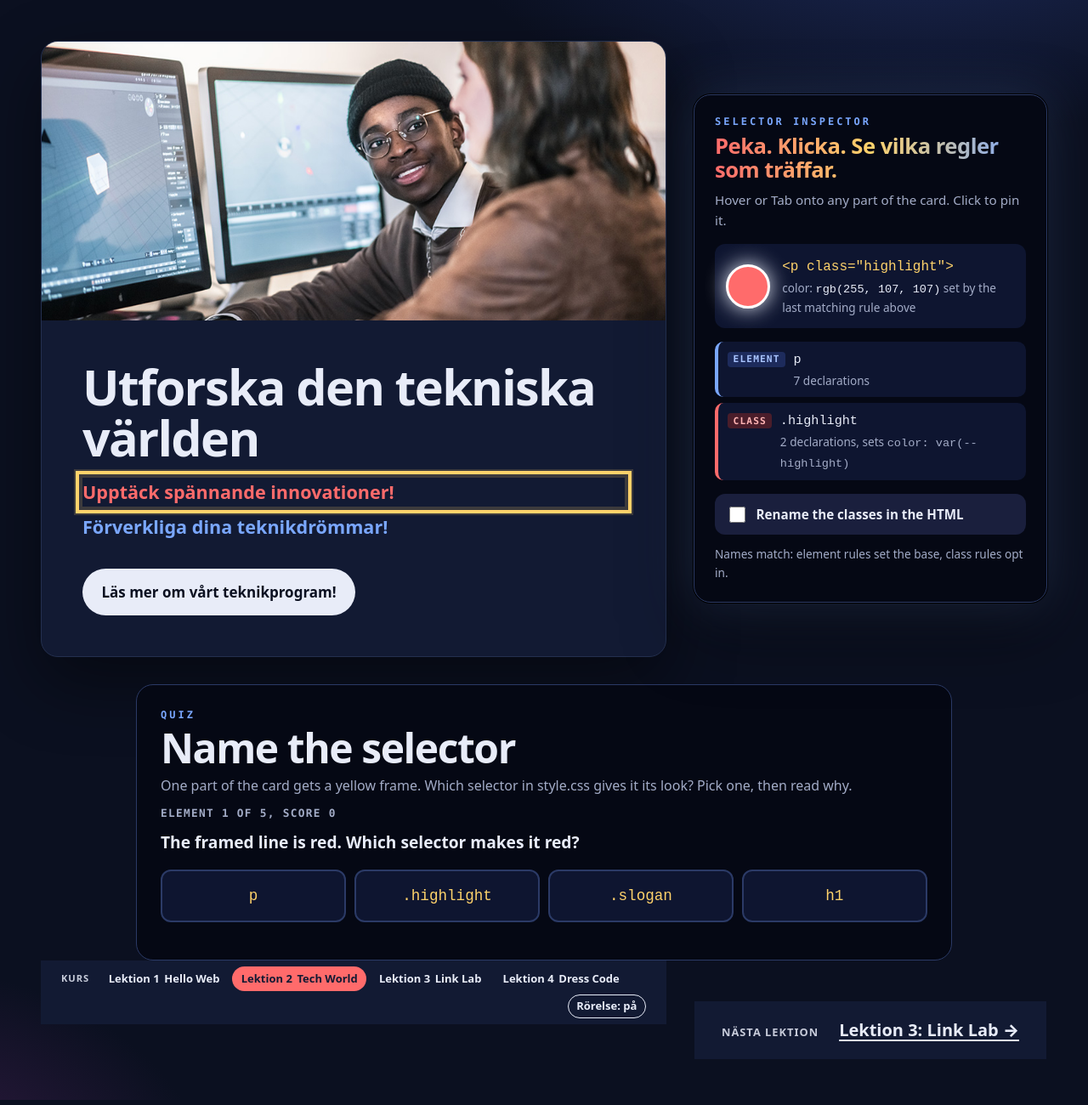
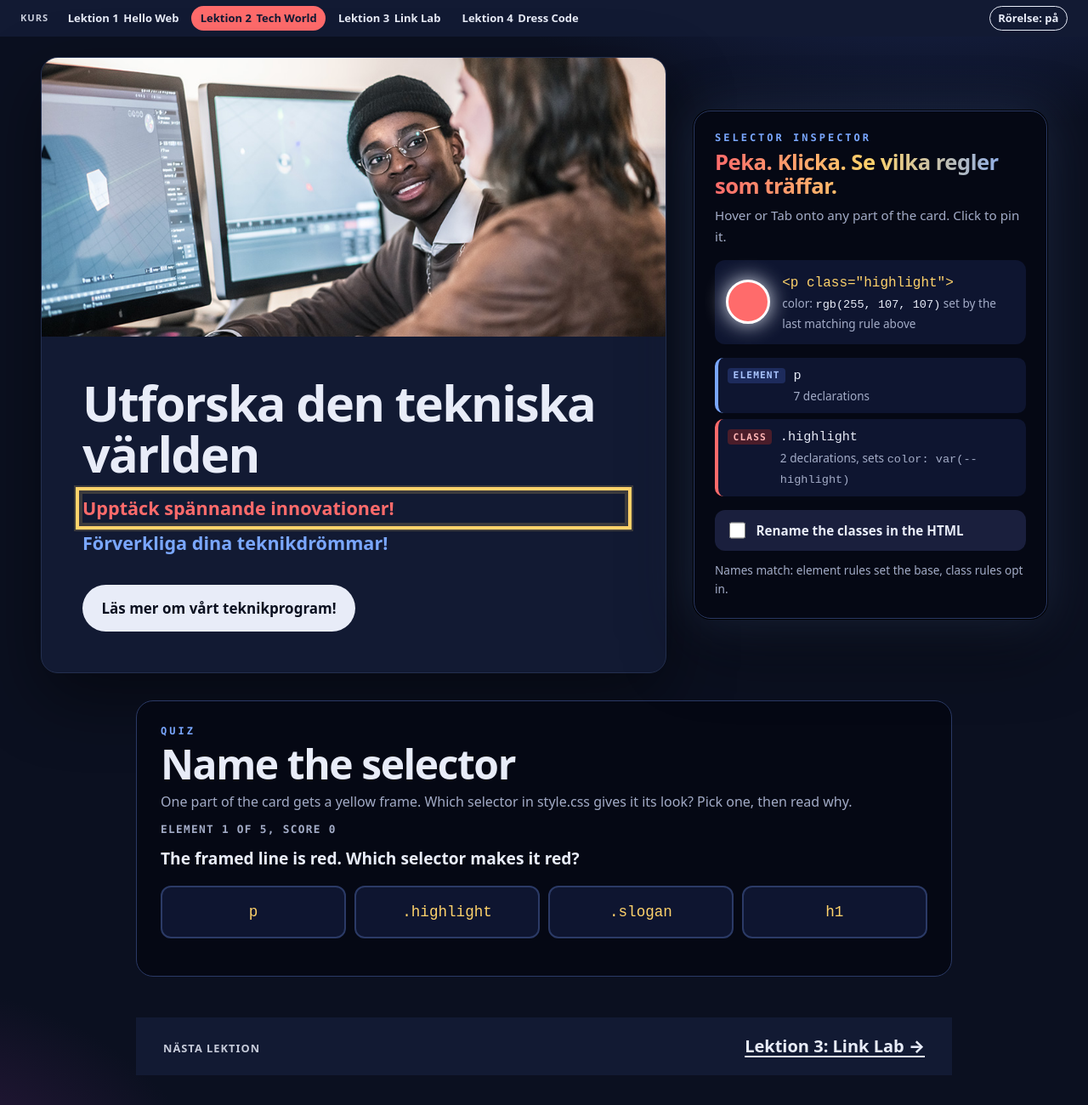
Before and after one commit to abdimannor/tech-world, a plain HTML site: page index.html in a window 1280 px wide. Shown: the top 1300 px of the page at 85% size. Drawn offline with Linux system fonts and the light colour scheme.

Commit message:
Place the course bar as the first grid row on the card layout

```diff
--- a/style.css
+++ b/style.css
@@ -186,3 +186,17 @@ img.quiz-on { outline-offset: -6px; box-shadow: none; }
   :root:not([data-motion]) .cta { transition: transform 0.15s ease, background-color 0.15s ease; }
   :root:not([data-motion]) .cta:hover { transform: translateY(-1px); }
 }
+
+/* ---- course bar: first row, full bleed; next lesson last ---- */
+body, body.has-inspector { grid-template-rows: auto 1fr auto auto; }
+.course-bar {
+  grid-column: 1 / -1; grid-row: 1; justify-self: stretch; align-self: start;
+  margin: calc(-1 * clamp(1rem, 4vw, 3rem)) calc(-1 * clamp(1rem, 4vw, 3rem)) 1.5rem;
+}
+body.has-inspector main { grid-row: 2; }
+.course-next { grid-column: 1 / -1; justify-self: stretch; width: 100%; }
+@media (min-width: 70.0625rem) {
+  .inspector { grid-row: 2; }
+  body.has-quiz .quiz { grid-row: 3; }
+  .course-next { grid-row: 4; }
+}
```
